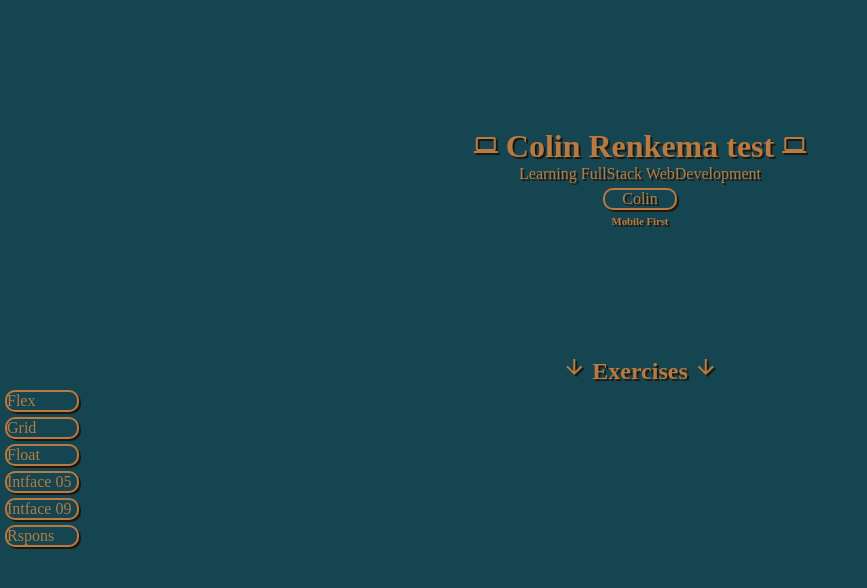
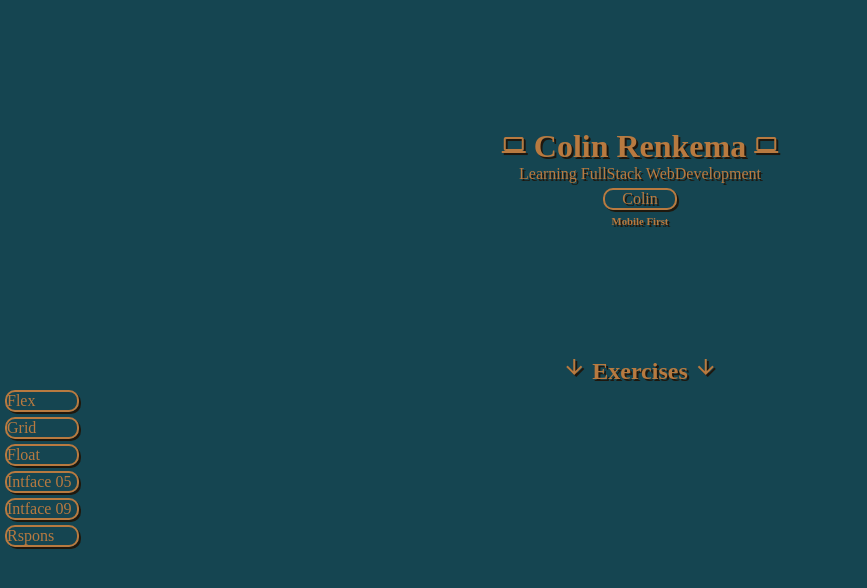
Before and after one commit to cskeith-hub/Colin-Site, a plain HTML site: page Colin Site/index.html in a window 1280 px wide. Shown: the whole page, without its empty margins (0-867 px from the left). Drawn offline with Linux system fonts and the light colour scheme.

Commit message:
Fix name

```diff
--- a/Colin Site/index.html
+++ b/Colin Site/index.html
@@ -15,7 +15,7 @@
 
         <h1>
             <i class="material-icons">computer</i>
-            Colin Renkema test
+            Colin Renkema
             <i class="material-icons">computer</i>
         </h1>
         <p>Learning FullStack WebDevelopment</p>
```
